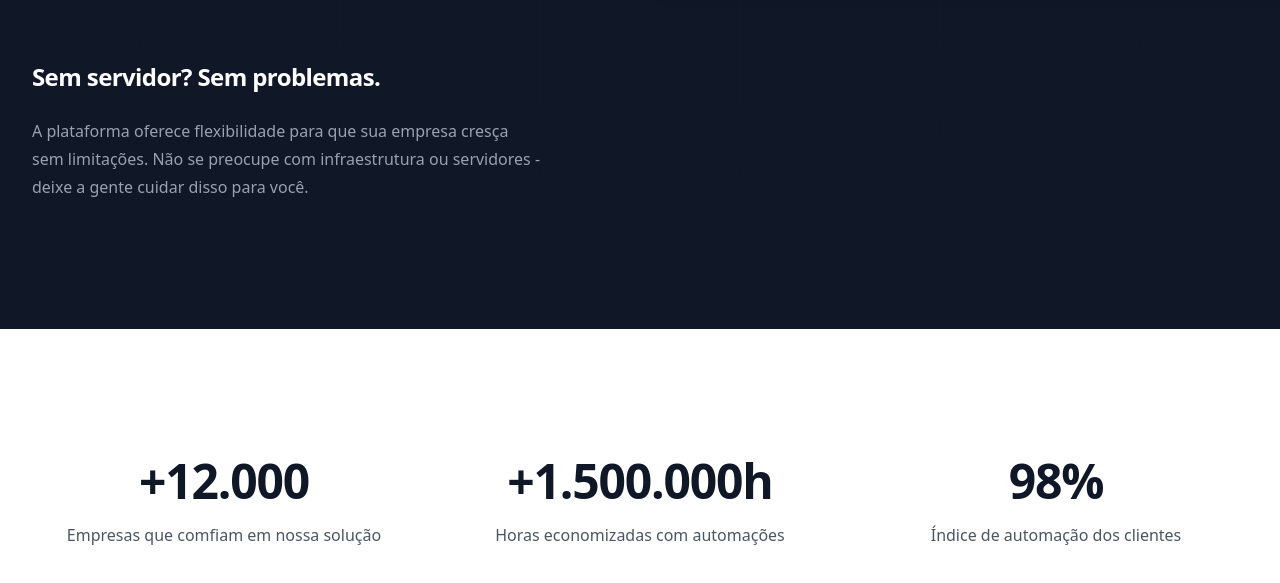
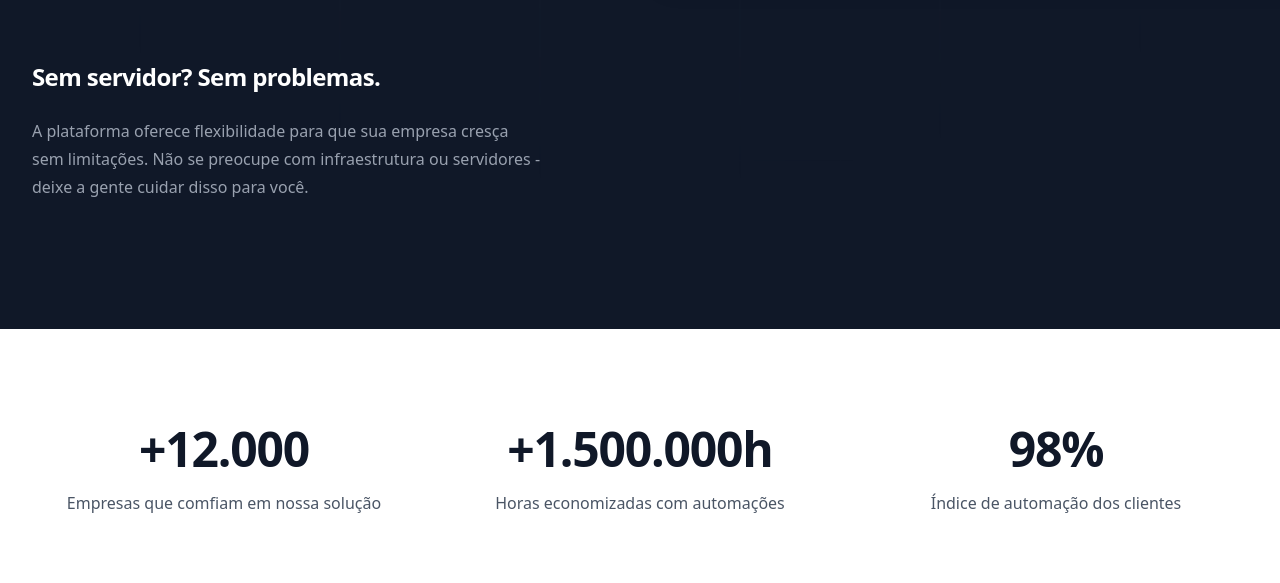
Before and after one commit to iriscaetano546-dot/nova_flow, a plain HTML site: page index.html in a window 1280 px wide. Shown: the part 2543-3126 px from the top of the page. Drawn offline with nearby package versions, Linux system fonts and the light colour scheme.

Commit message:
style:modify padding stats section in index.html

```diff
--- a/index.html
+++ b/index.html
@@ -314,7 +314,7 @@
     </div>
   </section>
 
-  <section class="bg-white py-24 sm:py-32">
+  <section class="bg-white py-24 py-20">
   <div class="mx-auto max-w-7xl px-6 lg:px-8">
     <dl class="grid grid-cols-1 gap-x-8 gap-y-16 text-center lg:grid-cols-3">
       <div class="mx-auto flex max-w-xs flex-col gap-y-4">
```
